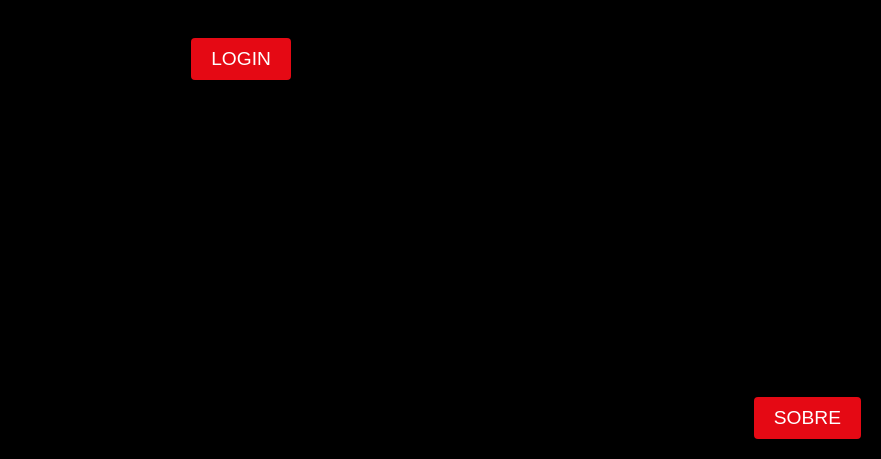
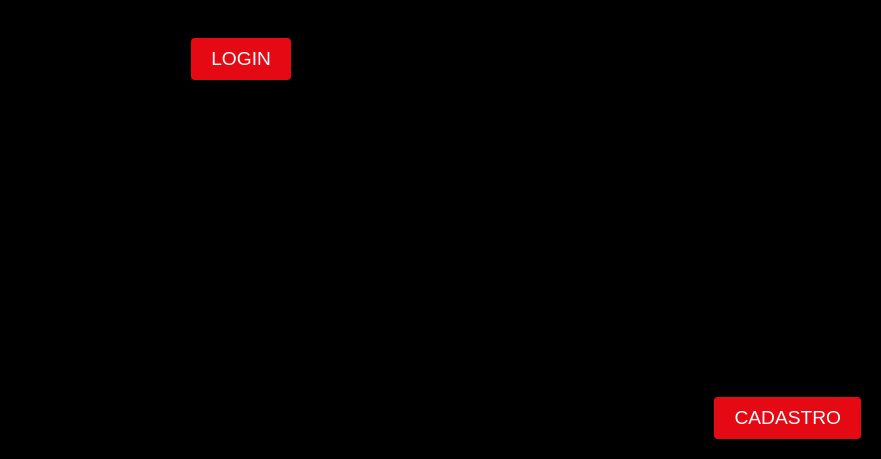
Before and after one commit to Itexcellda/pain-itexcell-IPTV, a plain HTML site: page index.html in a window 1280 px wide. Shown: the part 441-900 px from the top of the page, without its empty margins (399-1280 px from the left). Drawn offline with Linux system fonts and the light colour scheme.

Commit message:
Update index.html

```diff
--- a/index.html
+++ b/index.html
@@ -103,7 +103,7 @@
     <div class="hero">
         <h1>PAIN-ITEXCELL IPTV 2024</h1>
         <button class="button login">Login</button>
-        <a href="login.html" class="about">Sobre</a>
+        <a href="cadastro.html" class="about">CADASTRO</a>
     </div>
 
     <div class="spinner-container" id="spinnerContainer">
```
